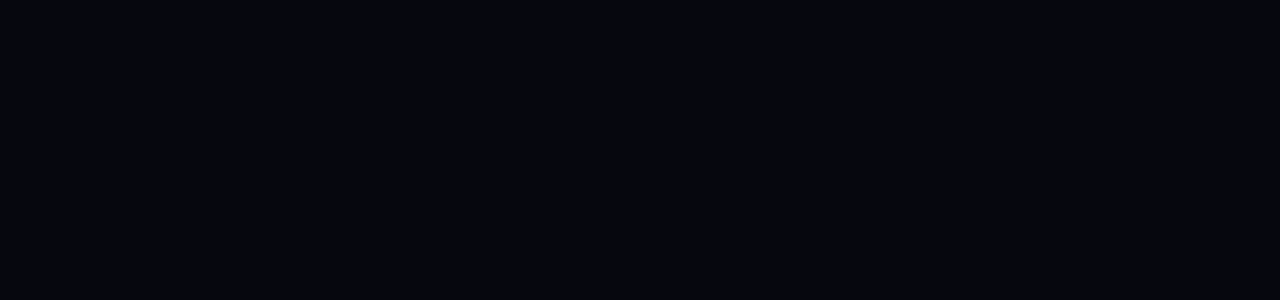
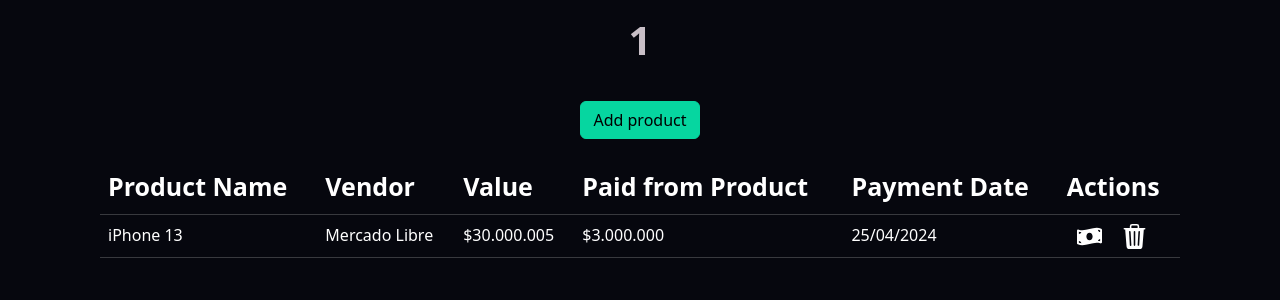
Before and after one commit to pipeotal89/budget-manager, a React (Vite) app: page /categories/1 in a window 1280 px wide. Before the commit this address had no page. Shown: the top 300 px of the page. Built offline with nearby package versions, Linux system fonts and the light colour scheme.

Commit message:
Added backend integration

```diff
--- a/src/App.tsx
+++ b/src/App.tsx
@@ -17,7 +17,7 @@ function App() {
     <BrowserRouter>
       <Routes>
         <Route path="/" element={<HomePage />} />
-        <Route path="/categories" element={<CategoriesPage />} />
+        <Route path="/categories/:category" element={<CategoriesPage />} />
       </Routes>
     </BrowserRouter>
   );
--- a/src/components/BudgetCategoryTable/BudgetCategoryTable.css
+++ b/src/components/BudgetCategoryTable/BudgetCategoryTable.css
@@ -1,5 +1,6 @@
 #category-table {
-    width: 90%;
+    width: 100%;
+    padding: 0 100px 0 100px;
 }
 
 .category-table-header {
--- a/src/components/BudgetCategoryTable/BudgetCategoryTable.tsx
+++ b/src/components/BudgetCategoryTable/BudgetCategoryTable.tsx
@@ -7,15 +7,6 @@ import { FaMoneyBillWave } from "react-icons/fa";
 import MoneyFormat from "../MoneyFormat/MoneyFormat";
 
 import "./BudgetCategoryTable.css";
-
-interface BudgetCategoryTableElementProps {
-  productName: string;
-  vendor: string;
-  value: number;
-  paid: number;
-  paymentDate: string;
-  handleClick: () => void;
-}
 
 function BudgetCategoryTable() {
   const [products, setProducts] = useState([
@@ -28,7 +19,7 @@ function BudgetCategoryTable() {
     },
   ]);
 
-  function handleClick() {
+  function handlePay() {
     setProducts([
       ...products,
       {
@@ -39,6 +30,12 @@ function BudgetCategoryTable() {
         paymentDate: "25/05/2024",
       },
     ]);
+  }
+
+  function handleDelete(productName: string) {
+    setProducts((products) =>
+      products.filter((product) => product.productName !== productName)
+    );
   }
 
   return (
@@ -63,7 +60,8 @@ function BudgetCategoryTable() {
                 value={product.value}
                 paid={product.paid}
                 paymentDate={product.paymentDate}
-                handleClick={handleClick}
+                handlePay={handlePay}
+                handleDelete={handleDelete}
               />
             ))
           ) : (
@@ -79,10 +77,28 @@ function BudgetCategoryTable() {
 
 export default BudgetCategoryTable;
 
+interface BudgetCategoryTableElementProps {
+  productName: string;
+  vendor: string;
+  value: number;
+  paid: number;
+  paymentDate: string;
+  handlePay: () => void;
+  handleDelete: (productName: string) => void;
+}
+
 export function BudgetCategoryTableElement(
   props: BudgetCategoryTableElementProps
 ) {
-  const { productName, vendor, value, paid, paymentDate, handleClick } = props;
+  const {
+    productName,
+    vendor,
+    value,
+    paid,
+    paymentDate,
+    handlePay,
+    handleDelete,
+  } = props;
 
   return (
     <tr>
@@ -99,9 +115,13 @@ export function BudgetCategoryTableElement(
         <FaMoneyBillWave
           size="25px"
           style={{ margin: "0 10px 0 10px" }}
-          onClick={handleClick}
+          onClick={handlePay}
         />
-        <BsFillTrash3Fill size="25px" style={{ margin: "0 10px 0 10px" }} />
+        <BsFillTrash3Fill
+          size="25px"
+          style={{ margin: "0 10px 0 10px" }}
+          onClick={() => handleDelete(productName)}
+        />
       </td>
     </tr>
   );
--- /dev/null
+++ b/src/components/BudgetModals/BudgetCategoriesAddModal.tsx
@@ -0,0 +1,41 @@
+import { useState } from "react";
+
+import BudgetModal from "./BudgetModals";
+
+import "./BudgetModals.css";
+
+interface BudgetCategoriesAddModalProps {
+  showCategoriesAddModal: boolean;
+  onCategoriesAddHide: () => void;
+  onCategoriesAddSave: (value: string) => void;
+}
+
+function BudgetCategoriesAddModal(props: BudgetCategoriesAddModalProps) {
+  const { showCategoriesAddModal, onCategoriesAddSave, onCategoriesAddHide } =
+    props;
+
+  const [categoryName, setCategoryName] = useState("");
+
+  const onInputChange = (e: React.ChangeEvent<HTMLInputElement>) => {
+    setCategoryName(e.target.value);
+  };
+
+  return (
+    <BudgetModal
+      title="Add New Category"
+      showModal={showCategoriesAddModal}
+      onHide={onCategoriesAddHide}
+      onSave={() => onCategoriesAddSave(categoryName)}
+    >
+      <text className="modal-label">Name:</text>
+      <input
+        className="modal-input"
+        placeholder="Insert..."
+        name="categoryName"
+        onChange={onInputChange}
+      />
+    </BudgetModal>
+  );
+}
+
+export default BudgetCategoriesAddModal;
--- /dev/null
+++ b/src/components/BudgetModals/BudgetCategoriesEditModal.tsx
@@ -0,0 +1,47 @@
+import { useState } from "react";
+
+import BudgetModal from "./BudgetModals";
+
+import "./BudgetModals.css";
+
+interface BudgetCategoriesEditModalProps {
+  categoriesEditTitle: string;
+  showCategoriesEditModal: boolean;
+  onCategoriesEditHide: () => void;
+  onCategoriesEditSave: (categoryName: string) => void;
+}
+
+function BudgetCategoriesEditModal(props: BudgetCategoriesEditModalProps) {
+  const {
+    categoriesEditTitle,
+    showCategoriesEditModal,
+    onCategoriesEditSave,
+    onCategoriesEditHide,
+  } = props;
+
+  const [categoryName, setCategoryName] = useState("");
+
+  const onInputChange = (e: React.ChangeEvent<HTMLInputElement>) => {
+    setCategoryName(e.target.value);
+  };
+
+  return (
+    <BudgetModal
+      title="Edit Category"
+      showModal={showCategoriesEditModal}
+      onHide={onCategoriesEditHide}
+      onSave={() => onCategoriesEditSave(categoryName)}
+    >
+      <text className="modal-label">Name:</text>
+      <input
+        className="modal-input"
+        placeholder="Insert..."
+        name="categoryName"
+        onChange={onInputChange}
+        defaultValue={categoriesEditTitle}
+      />
+    </BudgetModal>
+  );
+}
+
+export default BudgetCategoriesEditModal;
--- a/src/components/BudgetModals/BudgetModals.tsx
+++ b/src/components/BudgetModals/BudgetModals.tsx
@@ -1,5 +1,5 @@
 import { Modal, Button } from "react-bootstrap";
-import { ReactNode, useState } from "react";
+import { ReactNode } from "react";
 
 import "./BudgetModals.css";
 
@@ -9,19 +9,6 @@ interface BudgetModalProps {
   onHide: () => void;
   title: string;
   children: ReactNode;
-}
-
-interface BudgetCategoriesAddModalProps {
-  showCategoriesAddModal: boolean;
-  onCategoriesAddHide: () => void;
-  onCategoriesAddSave: (value: string) => void;
-}
-
-interface BudgetCategoriesEditModalProps {
-  categoriesEditTitle: string;
-  showCategoriesEditModal: boolean;
-  onCategoriesEditHide: () => void;
-  onCategoriesEditSave: (value: string) => void;
 }
 
 function BudgetModal(props: BudgetModalProps) {
@@ -52,66 +39,3 @@ function BudgetModal(props: BudgetModalProps) {
 }
 
 export default BudgetModal;
-
-export function BudgetCategoriesAddModal(props: BudgetCategoriesAddModalProps) {
-  const { showCategoriesAddModal, onCategoriesAddSave, onCategoriesAddHide } =
-    props;
-
-  const [categoryName, setCategoryName] = useState("");
-
-  const onInputChange = (e: React.ChangeEvent<HTMLInputElement>) => {
-    setCategoryName(e.target.value);
-  };
-
-  return (
-    <BudgetModal
-      title="Add New Category"
-      showModal={showCategoriesAddModal}
-      onHide={onCategoriesAddHide}
-      onSave={() => onCategoriesAddSave(categoryName)}
-    >
-      <text className="modal-label">Name:</text>
-      <input
-        className="modal-input"
-        placeholder="Insert..."
-        name="categoryName"
-        onChange={onInputChange}
-      />
-    </BudgetModal>
-  );
-}
-
-export function BudgetCategoriesEditModal(
-  props: BudgetCategoriesEditModalProps
-) {
-  const {
-    categoriesEditTitle,
-    showCategoriesEditModal,
-    onCategoriesEditSave,
-    onCategoriesEditHide,
-  } = props;
-
-  const [categoryName, setCategoryName] = useState("");
-
-  const onInputChange = (e: React.ChangeEvent<HTMLInputElement>) => {
-    setCategoryName(e.target.value);
-  };
-
-  return (
-    <BudgetModal
-      title="Edit Category"
-      showModal={showCategoriesEditModal}
-      onHide={onCategoriesEditHide}
-      onSave={() => onCategoriesEditSave(categoryName)}
-    >
-      <text className="modal-label">Name:</text>
-      <input
-        className="modal-input"
-        placeholder="Insert..."
-        name="categoryName"
-        onChange={onInputChange}
-        defaultValue={categoriesEditTitle}
-      />
-    </BudgetModal>
-  );
-}
--- a/src/pages/Categories/CategoriesPage.css
+++ b/src/pages/Categories/CategoriesPage.css
@@ -14,6 +14,17 @@
     justify-content: center;
 }
 
+#category-button {
+    height: 10%;
+    display: flex;
+    justify-content: center;
+    align-items: center;
+}
+
+#category-table {
+    height: 80%;
+}
+
 .title-text {
     font-size: 40px;
     font-weight: bold;
--- a/src/pages/Categories/CategoriesPage.tsx
+++ b/src/pages/Categories/CategoriesPage.tsx
@@ -1,16 +1,32 @@
 import BudgetCategoryTable from "../../components/BudgetCategoryTable/BudgetCategoryTable";
+
+import { useParams } from "react-router-dom";
+import { Button } from "react-bootstrap";
 
 import "./CategoriesPage.css";
 
 function CategoriesPage() {
+  const { category } = useParams();
+
   return (
     <div className="main">
       <div className="title">
-        <text className="title-text">Online Shopping</text>
+        <text className="title-text">
+          {category!.charAt(0).toUpperCase() +
+            category!.substring(1).replace("-", " ")}
+        </text>
       </div>
-      <BudgetCategoryTable />
+      <div id="category-button">
+        <Button variant="custom-green" id="category-button-btn">
+          Add product
+        </Button>
+      </div>
+      <div id="category-table">
+        <BudgetCategoryTable />
+      </div>
     </div>
   );
+  0;
 }
 
 export default CategoriesPage;
```
Also changed, not shown: src/components/BudgetCategoriesList/BudgetCategoriesList.tsx (+99 -24 lines).
